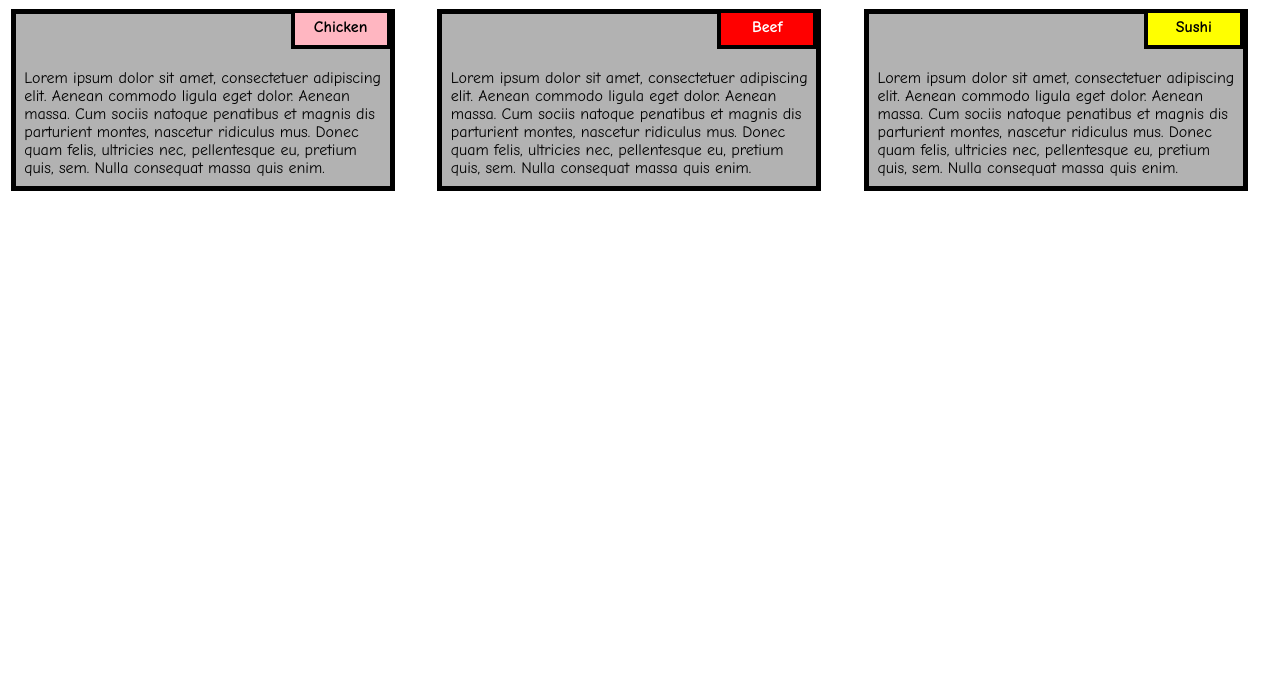
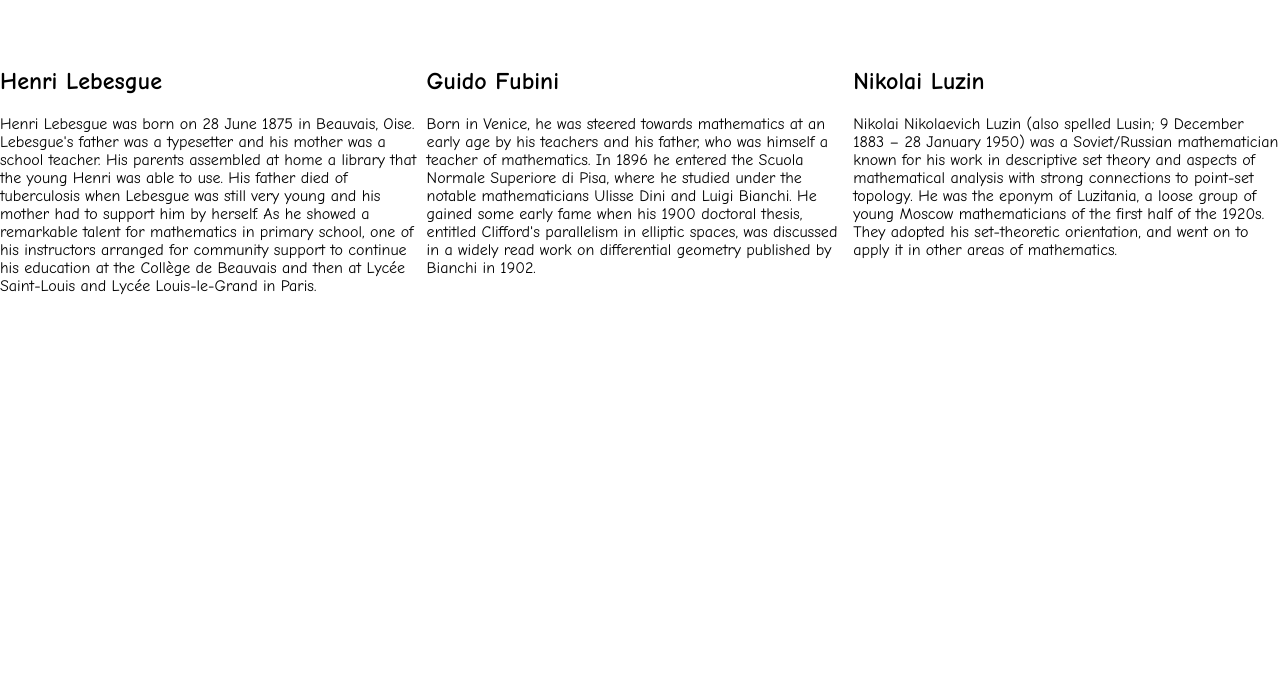
Before and after one commit to AyushAman2710/Coursera-module2-solution, a plain HTML site: page index.html in a window 1280 px wide. Shown: the part 108-800 px from the top of the page. Drawn offline with Linux system fonts and the light colour scheme; files that its build step writes are made by us from their sources.

Commit message:
Update index.html

```diff
--- a/index.html
+++ b/index.html
@@ -1,33 +1,45 @@
 <!DOCTYPE html>
 <html lang="en">
+
 <head>
-    <meta charset="UTF-8">
-    <meta http-equiv="X-UA-Compatible" content="IE=edge">
-    <meta name="viewport" content="width=device-width, initial-scale=1.0">
-    <link rel="stylesheet" href="style.css">
-    <title>Responsive Layout</title>
+    <meta charset="utf-8">
+    <meta name="viewport" content="width=device-width, initial-scale=1">
+    <title>Assignment Solution for Module 2</title>
+    <link rel="stylesheet" href="css/style.css">
 </head>
+
 <body>
-    <h1>Our Menu</h1>
-    <div class="col-lg-4 col-md-6 col-sm-12">
-        <div class="box">
-            <p class="content-name name1">Chicken</p>
-            <p class="content">Lorem ipsum dolor sit amet, consectetuer adipiscing elit. Aenean commodo ligula eget dolor. Aenean massa. Cum sociis natoque penatibus et magnis dis parturient montes, nascetur ridiculus mus. Donec quam felis, ultricies nec, pellentesque eu, pretium quis, sem. Nulla consequat massa quis enim.</p>
+    <h1>Notable Mathematicians</h1>
+    <div class="row">
+        <div class="col-lg-4 col-md-6 col-sm-12">
+            <section class="lebesgue">
+                <h2>Henri Lebesgue</h2>
+                <p>
+                    Henri Lebesgue was born on 28 June 1875 in Beauvais, Oise. Lebesgue's father was a typesetter and his mother was a school teacher. His parents assembled at home a library that the young Henri was able to use. His father died of tuberculosis when Lebesgue
+                    was still very young and his mother had to support him by herself. As he showed a remarkable talent for mathematics in primary school, one of his instructors arranged for community support to continue his education at the Collège de
+                    Beauvais and then at Lycée Saint-Louis and Lycée Louis-le-Grand in Paris.
+                </p>
+            </section>
+        </div>
+        <div class="col-lg-4 col-md-6 col-sm-12">
+            <section class="fubini">
+                <h2>Guido Fubini</h2>
+                <p>
+                    Born in Venice, he was steered towards mathematics at an early age by his teachers and his father, who was himself a teacher of mathematics. In 1896 he entered the Scuola Normale Superiore di Pisa, where he studied under the notable mathematicians Ulisse
+                    Dini and Luigi Bianchi. He gained some early fame when his 1900 doctoral thesis, entitled Clifford's parallelism in elliptic spaces, was discussed in a widely read work on differential geometry published by Bianchi in 1902.
+                </p>
+            </section>
+        </div>
+        <div class="col-lg-4 col-md-12 col-sm-12">
+            <section class="luzin">
+                <h2>Nikolai Luzin</h2>
+                <p>
+                    Nikolai Nikolaevich Luzin (also spelled Lusin;   9 December 1883 – 28 January 1950) was a Soviet/Russian mathematician known for his work in descriptive set theory and aspects of mathematical analysis with strong connections to point-set topology. He was
+                    the eponym of Luzitania, a loose group of young Moscow mathematicians of the first half of the 1920s. They adopted his set-theoretic orientation, and went on to apply it in other areas of mathematics.
+                </p>
+            </section>
         </div>
     </div>
-    <div class="col-lg-4 col-md-6 col-sm-12">
-        <div class="box">
-             <p class="content-name name2">Beef</p>
-             <p class="content">Lorem ipsum dolor sit amet, consectetuer adipiscing elit. Aenean commodo ligula eget dolor. Aenean massa. Cum sociis natoque penatibus et magnis dis parturient montes, nascetur ridiculus mus. Donec quam felis, ultricies nec, pellentesque eu, pretium quis, sem. Nulla consequat massa quis enim.</p>
-        </div>
-    </div>
+</body>
 
-    <div class="col-lg-4 col-md-12 col-sm-12">
-        <div class="box">
-            <p class="content-name name3">Sushi</p>
-            <p class="content">Lorem ipsum dolor sit amet, consectetuer adipiscing elit. Aenean commodo ligula eget dolor. Aenean massa. Cum sociis natoque penatibus et magnis dis parturient montes, nascetur ridiculus mus. Donec quam felis, ultricies nec, pellentesque eu, pretium quis, sem. Nulla consequat massa quis enim.</p>
-        </div>
-    </div>
-
-</body>
 </html>
```
